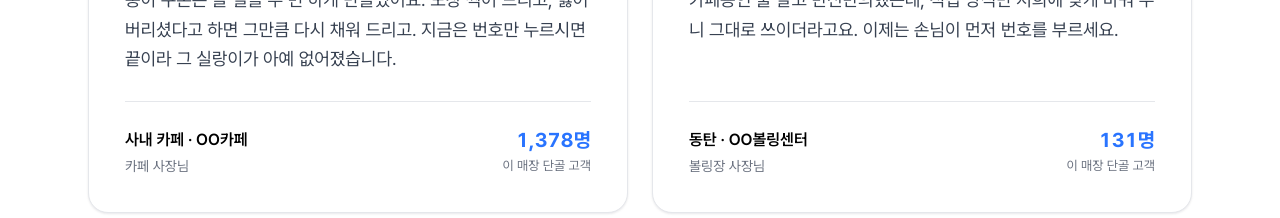
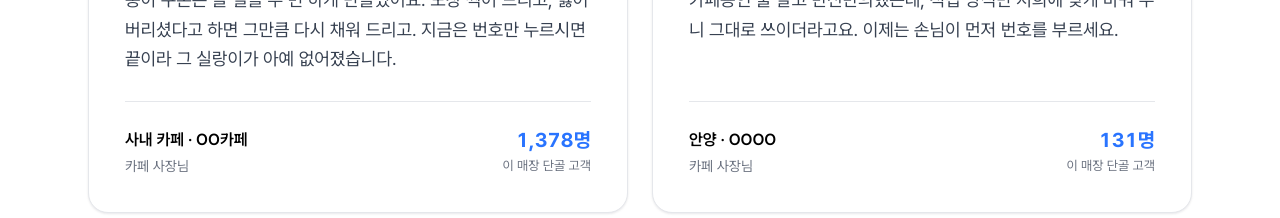
Before and after one commit to thewoowon/pointo-web, a Next.js app: page / in a window 1280 px wide. Shown: the part 6020-6238 px from the top of the page. Built offline with nearby package versions, Linux system fonts and the light colour scheme.

Commit message:
refactor: review 문구 수정 적용

```diff
--- a/content/testimonials.ts
+++ b/content/testimonials.ts
@@ -53,9 +53,9 @@ export const testimonials: Testimonial[] = [
   {
     quote:
       "카페용인 줄 알고 반신반의했는데, 적립 방식만 저희에 맞게 바꿔 두니 그대로 쓰이더라고요. 이제는 손님이 먼저 번호를 부르세요.",
-    area: "동탄",
-    store: "OO볼링센터",
-    category: "볼링장",
+    area: "안양",
+    store: "OOOO",
+    category: "카페",
     // 2026-08-11 실측: 고객 131명, 적립·사용 796건.
     metric: { value: "131명", label: "이 매장 단골 고객" },
     confirmed: false,
```
